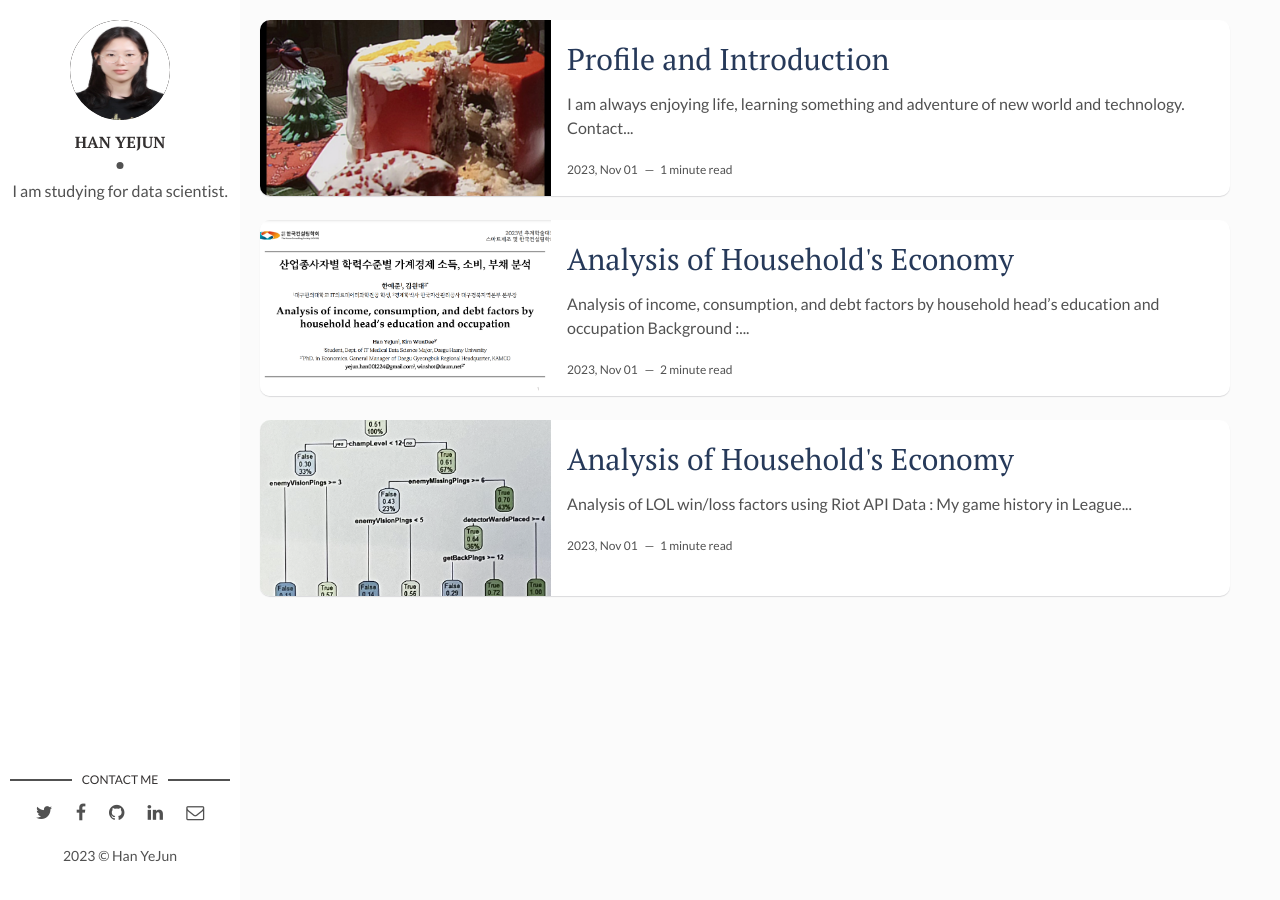
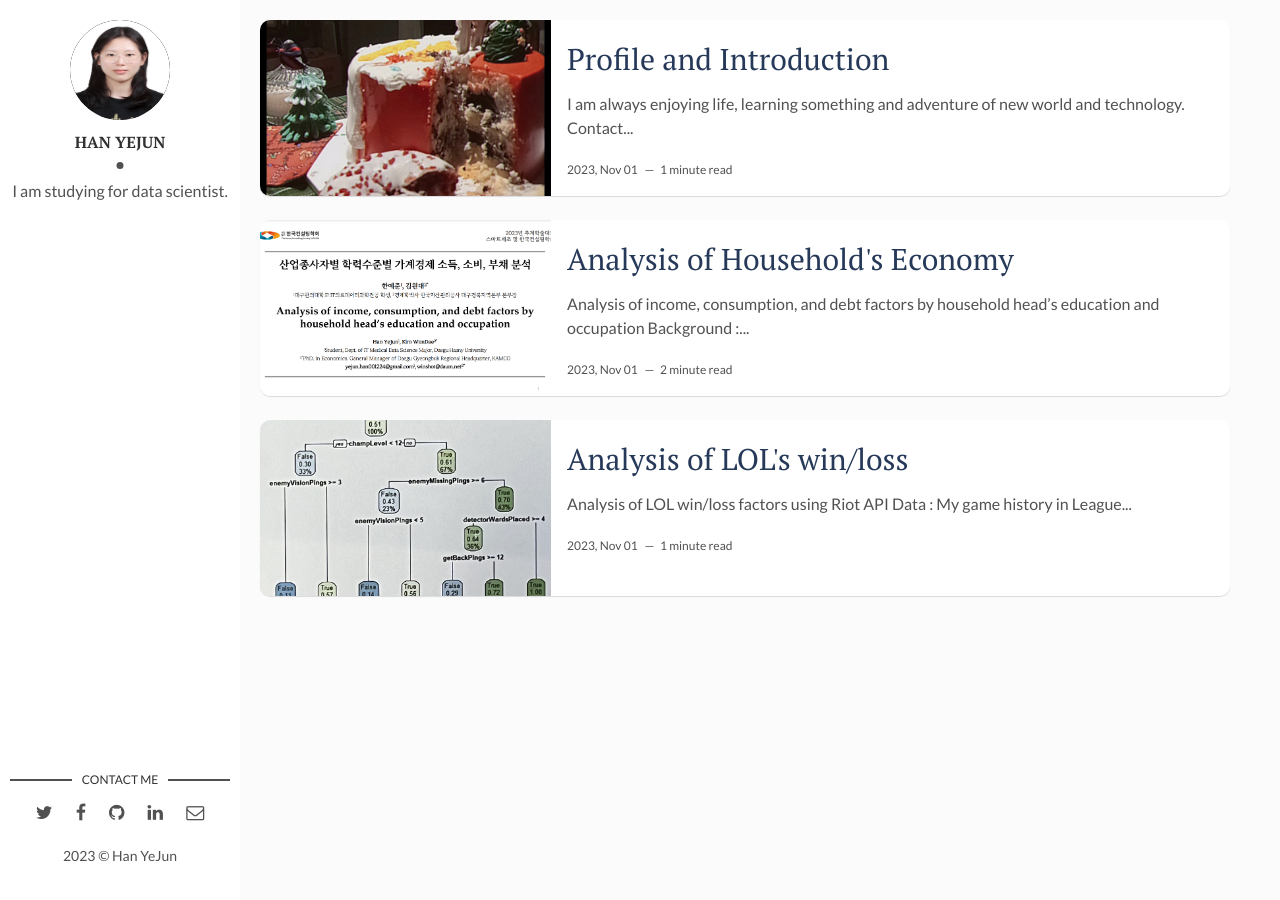
Before and after one commit to han-yejun/han-yejun.github.io, a Jekyll site: the page built from index.html, in a window 1280 px wide. Built offline with Jekyll 4.4.1, drawn with Linux system fonts in a browser that asks for light colours; the list of posts is cut into pages by our own code.

Commit message:
Update 2022-11-01-lol-analysis.markdown
change name

```diff
--- a/_posts/2022-11-01-lol-analysis.markdown
+++ b/_posts/2022-11-01-lol-analysis.markdown
@@ -1,6 +1,6 @@
 ---
 layout: post
-title: Analysis of Household's Economy
+title: Analysis of LOL's win/loss
 updated: 2023-11-01 11:00:00 +0300 #표시날짜
 date: 2023-11-01 11:00:00 +0300 #정렬순서
 description: You’ll find this post in your `_posts` directory. Go ahead and edit it and re-build the site to see your changes. # Add post description (optional)
```
